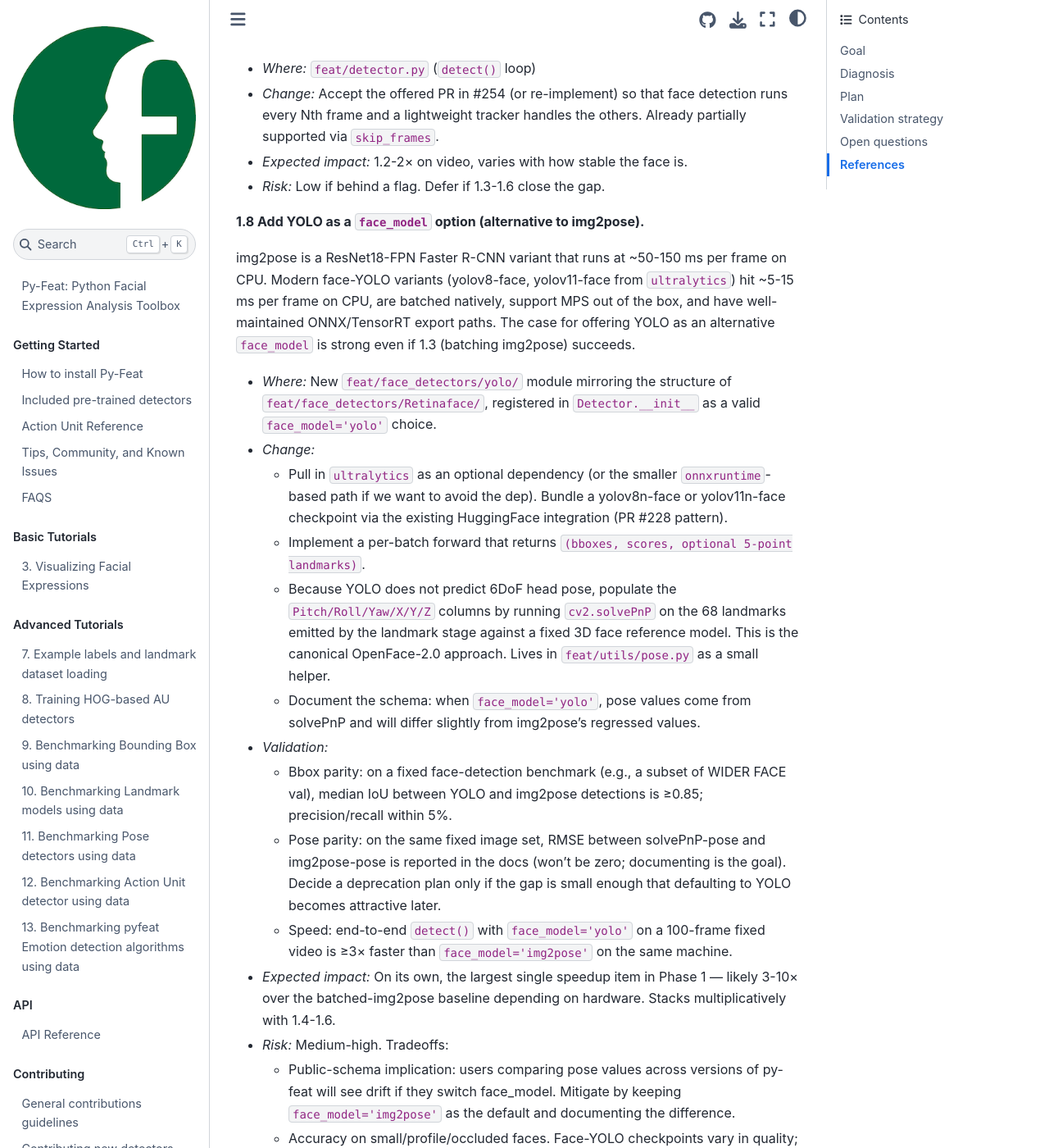
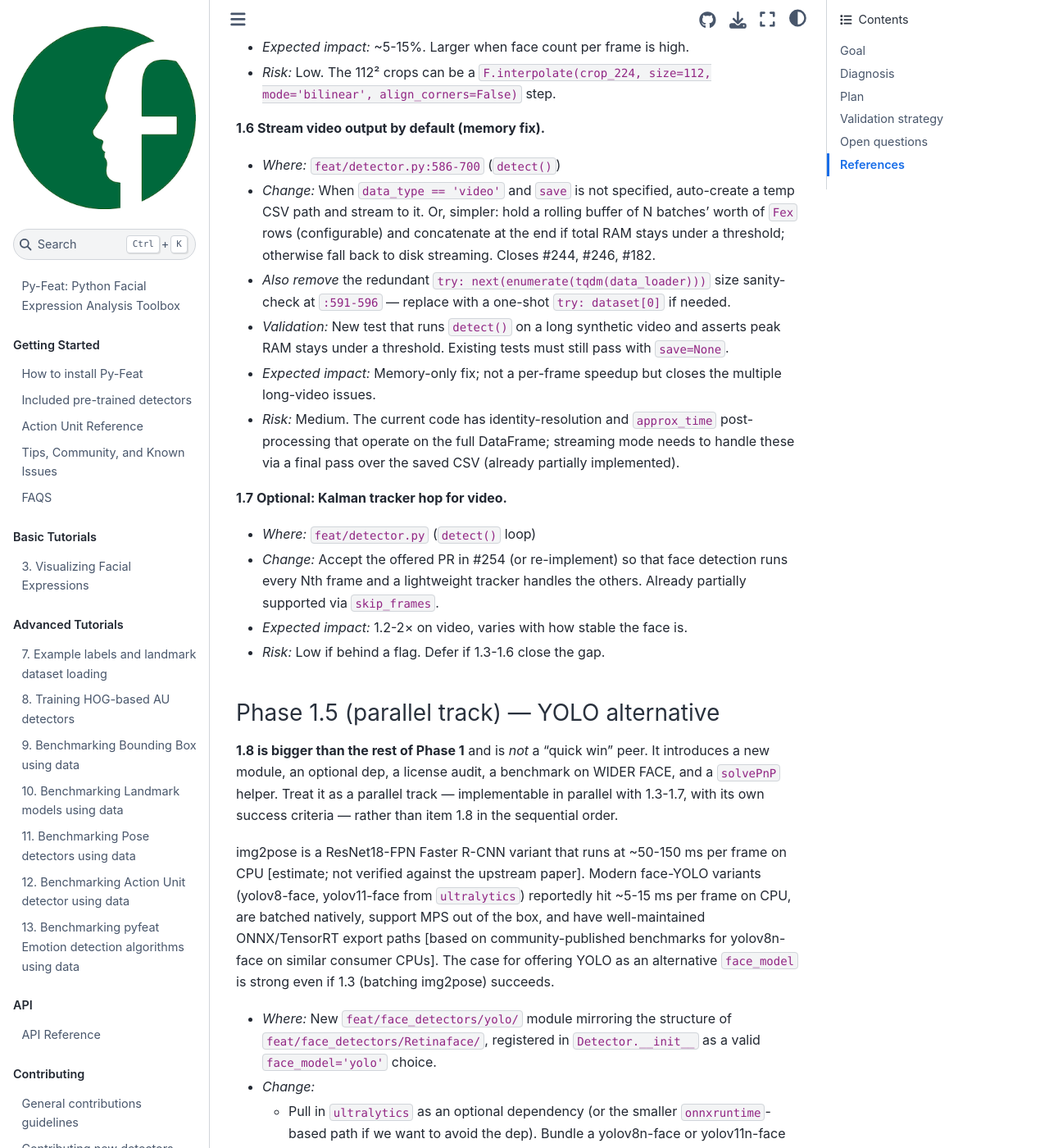
Before and after one commit to cosanlab/py-feat, a Jupyter Book: the page built from docs/superpowers/specs/2026-05-01-detection-speedup-design.md, in a window 1280 px wide and 1400 px high, scrolled down 4701 px. Shown: the whole window at 82% size. Built offline with Jupyter Book 1.0.4 settings and Sphinx 7.4.7 and the Sphinx Book theme 1.1.4, drawn with Linux system fonts in a browser that asks for light colours; pages that are not in the unit, such as notebooks, are missing from menus; some of the changed text lies outside the part shown.

Commit message:
Spec: per-item speedup budget + reframe Phase 1.8 as a parallel track
Code review of PR #260 surfaced two issues:

1. The combined 5-15x target wasn't decomposed into per-item budgets,
   making it hard to tell during implementation whether any single item
   was over- or under-promising. Added a per-item budget table to the
   "Concrete success criteria" section.

2. Phase 1.8 (add YOLO as alternative face_model) was listed as a peer
   of the other Phase 1 items, but it has a much larger scope (new
   module, optional dep, license audit, WIDER FACE benchmark, solvePnP
   helper). Reframed as "Phase 1.5 (parallel track)" so the "quick
   wins" phase stays genuinely quick. Added qualifications to the
   YOLO speed numbers ("estimate, not verified", "based on community
   benchmarks") to address the citations gap.

Co-Authored-By: Claude Opus 4.7 (1M context) <noreply@anthropic.com>

```diff
--- a/docs/superpowers/specs/2026-05-01-detection-speedup-design.md
+++ b/docs/superpowers/specs/2026-05-01-detection-speedup-design.md
@@ -17,6 +17,18 @@ The OpenFace 3.0 paper (arXiv:2506.02891) reports ~2.2× over py-feat on CPU (38
 2. CUDA users see no regression and a >2× speedup from batched face detection on multi-frame inputs.
 3. Existing detector-component swappability (`face_model`, `landmark_model`, `au_model`, `emotion_model`, `identity_model`) is preserved.
 4. Public schema of the returned `Fex` DataFrame is unchanged; numerical AU/emotion/identity outputs match pre-change values within a documented tolerance.
+
+**Per-item speedup budget (target = 5–15× combined on MPS):** estimates, not commitments. Each item's contribution should be measured on a fixed video before the next item lands.
+
+| Phase 1 item | Target speedup | Multiplicative? |
+|---|---|---|
+| 1.1 MPS device handoff (#258) | enables MPS at all (~3-5× over silent-CPU baseline) | base — others stack on this |
+| 1.3 Batch img2pose | 3-10× on top of 1.1 | yes |
+| 1.4 HOG wire-in | 1.05-1.15× | yes |
+| 1.5 Single 224² crop | 1.05-1.15× | yes |
+| 1.6 Stream video output | memory-only, no per-frame speedup | n/a |
+| 1.7 Kalman tracker (optional) | 1.2-2× on video | yes |
+| 1.8 (alt path) YOLO swap | 3-10× over batched-img2pose baseline | replaces 1.3 |
 
 **Non-goals (this spec):**
 
@@ -104,9 +116,11 @@ Order of operations is dictated by which dependency unblocks the next.
 - *Expected impact:* 1.2-2× on video, varies with how stable the face is.
 - *Risk:* Low if behind a flag. Defer if 1.3-1.6 close the gap.
 
-**1.8 Add YOLO as a `face_model` option (alternative to img2pose).**
+### Phase 1.5 (parallel track) — YOLO alternative
 
-img2pose is a ResNet18-FPN Faster R-CNN variant that runs at ~50-150 ms per frame on CPU. Modern face-YOLO variants (yolov8-face, yolov11-face from `ultralytics`) hit ~5-15 ms per frame on CPU, are batched natively, support MPS out of the box, and have well-maintained ONNX/TensorRT export paths. The case for offering YOLO as an alternative `face_model` is strong even if 1.3 (batching img2pose) succeeds.
+**1.8 is bigger than the rest of Phase 1** and is *not* a "quick win" peer. It introduces a new module, an optional dep, a license audit, a benchmark on WIDER FACE, and a `solvePnP` helper. Treat it as a parallel track — implementable in parallel with 1.3-1.7, with its own success criteria — rather than item 1.8 in the sequential order.
+
+img2pose is a ResNet18-FPN Faster R-CNN variant that runs at ~50-150 ms per frame on CPU [estimate; not verified against the upstream paper]. Modern face-YOLO variants (yolov8-face, yolov11-face from `ultralytics`) reportedly hit ~5-15 ms per frame on CPU, are batched natively, support MPS out of the box, and have well-maintained ONNX/TensorRT export paths [based on community-published benchmarks for yolov8n-face on similar consumer CPUs]. The case for offering YOLO as an alternative `face_model` is strong even if 1.3 (batching img2pose) succeeds.
 
 - *Where:* New `feat/face_detectors/yolo/` module mirroring the structure of `feat/face_detectors/Retinaface/`, registered in `Detector.__init__` as a valid `face_model='yolo'` choice.
 - *Change:*
```
